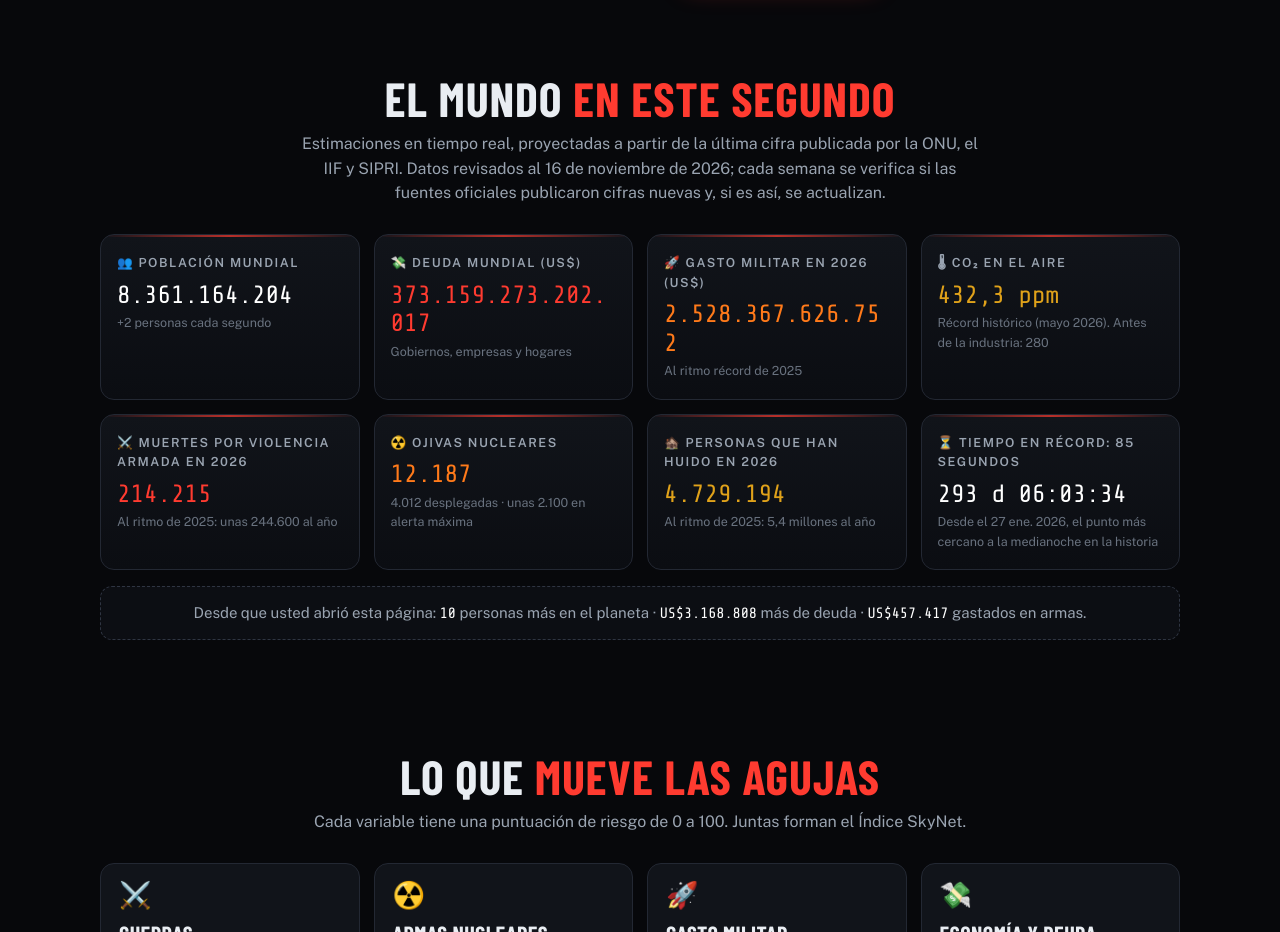
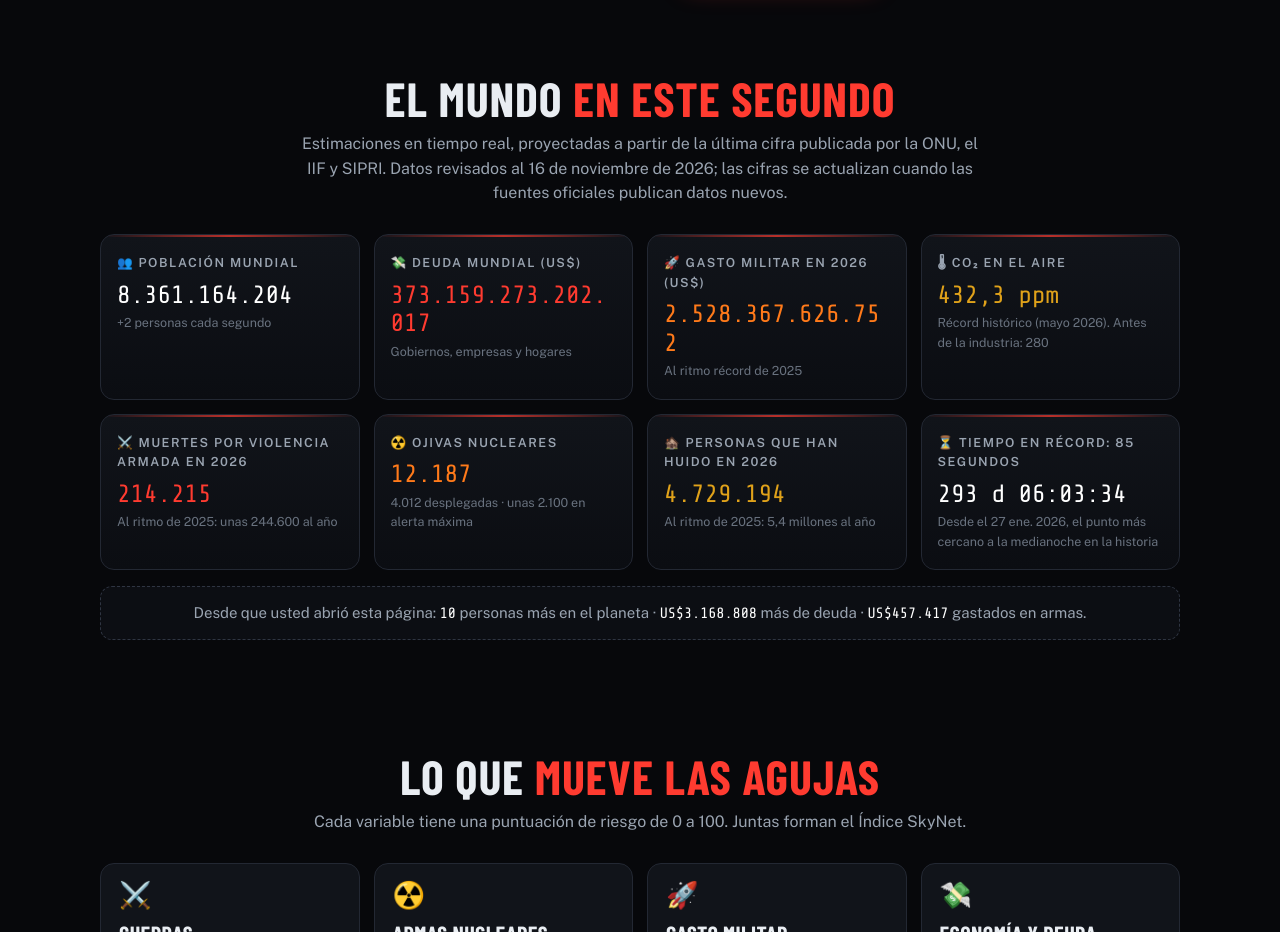
Before and after one commit to RL-rikardolondono/observatorio, a plain HTML site: page reloj/index.html in a window 1280 px wide. Shown: the part 1060-1992 px from the top of the page. Drawn offline with nearby package versions, Linux system fonts and the light colour scheme; a web font is replaced by a local one.

Commit message:
Update text for clarity and accuracy

```diff
--- a/reloj/index.html
+++ b/reloj/index.html
@@ -219,7 +219,7 @@ footer a{color:var(--soft)}
   <section class="reveal" id="vivo">
     <div class="sec-h">
       <h2>El mundo <span>en este segundo</span></h2>
-      <p>Estimaciones en tiempo real, proyectadas a partir de la última cifra publicada por la ONU, el IIF y SIPRI. Datos revisados al 16 de noviembre de 2026; cada semana se verifica si las fuentes oficiales publicaron cifras nuevas y, si es así, se actualizan.</p>
+      <p>Estimaciones en tiempo real, proyectadas a partir de la última cifra publicada por la ONU, el IIF y SIPRI. Datos revisados al 16 de noviembre de 2026; las cifras se actualizan cuando las fuentes oficiales publican datos nuevos.</p>
     </div>
     <div class="live">
       <div class="cnt"><div class="t">👥 Población mundial</div><div class="n" id="cPop">—</div><div class="s">+2 personas cada segundo</div></div>
@@ -295,7 +295,7 @@ footer a{color:var(--soft)}
       <li><a href="https://wmo.int/media/news/wmo-confirms-2025-was-one-of-warmest-years-record" target="_blank" rel="noopener">OMM — temperatura mundial 2025</a></li>
       <li><a href="https://www.unhcr.org/global-trends" target="_blank" rel="noopener">ACNUR — Global Trends 2026 (desplazamiento forzado)</a></li>
     </ul>
-    <p class="disc">El <b>Índice SkyNet</b> es un indicador simbólico elaborado por SkyNet Genesis a partir de datos públicos; las puntuaciones de riesgo de cada variable son una valoración propia y no una predicción. El reloj oficial del Boletín de los Científicos Atómicos es una referencia aparte. Los contadores en vivo son estimaciones proyectadas a partir de la última cifra publicada por cada fuente. Datos revisados al 16 de noviembre de 2026; cada semana se verifica si hay cifras nuevas en las fuentes y se actualizan cifras y puntuaciones. Esta página no guarda datos personales.</p>
+    <p class="disc">El <b>Índice SkyNet</b> es un indicador simbólico elaborado por SkyNet Genesis a partir de datos públicos; las puntuaciones de riesgo de cada variable son una valoración propia y no una predicción. El reloj oficial del Boletín de los Científicos Atómicos es una referencia aparte. Los contadores en vivo son estimaciones proyectadas a partir de la última cifra publicada por cada fuente. Datos revisados al 16 de noviembre de 2026; cifras y puntuaciones se actualizan cuando las fuentes oficiales publican datos nuevos. Esta página no guarda datos personales.</p>
   </section>
 </div>
 </main>
@@ -318,7 +318,7 @@ footer a{color:var(--soft)}
 (function(){
 "use strict";
 var URL_PUBLICA = "https://observatorio.skynetgenesis.com/reloj/";
-var DATOS_AL = "16 de noviembre de 2026"; /* fecha de la última verificación de fuentes (semanal) */
+var DATOS_AL = "16 de noviembre de 2026"; /* fecha de la última actualización de datos */
 var fmt = function(n){ return Math.floor(n).toLocaleString("es-CO"); };
 
 /* ---------- Variables (datos reales y puntuación de riesgo) ---------- */
```
